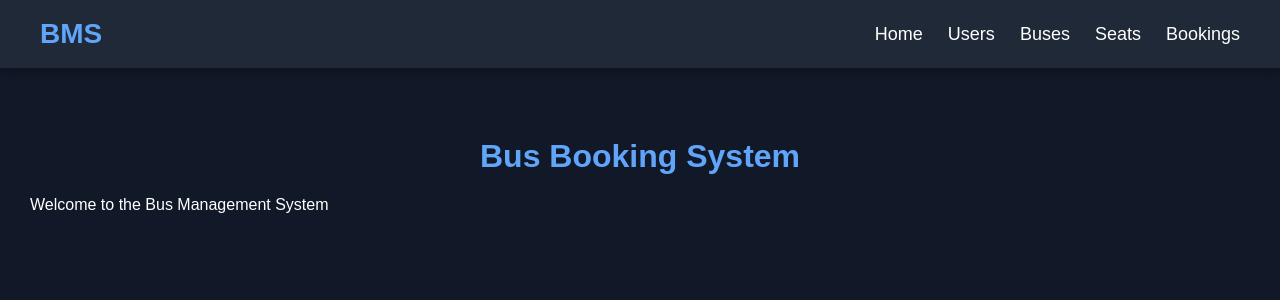
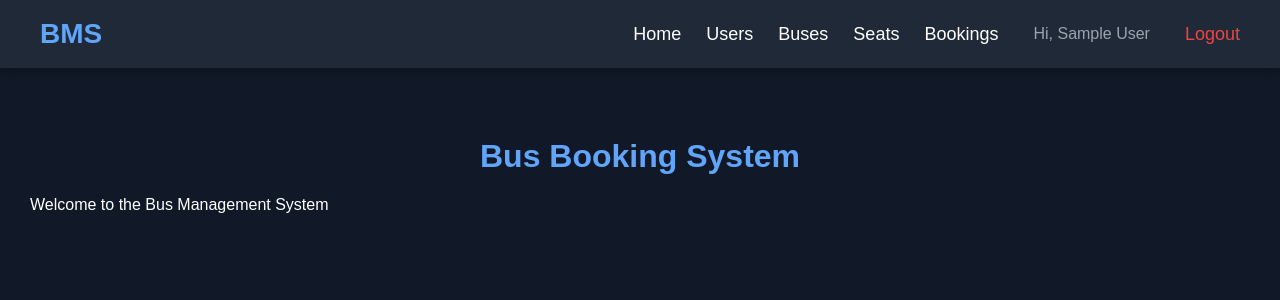
Before and after one commit to srivardhan1107/Bus-Booking, a React (Vite) app in the folder busbooking-frontend/: page / in a window 1280 px wide. Shown: the top 300 px of the page. Built offline with nearby package versions, Linux system fonts and the light colour scheme; sample sign-in values are in the browser's storage.

Commit message:
sruchen 3rd time changed

```diff
--- a/busbooking-frontend/src/components/Navbar.jsx
+++ b/busbooking-frontend/src/components/Navbar.jsx
@@ -1,29 +1,46 @@
-import { Link } from "react-router-dom";
+import { Link, useNavigate } from "react-router-dom";
+import { useContext } from "react";
+import { AuthContext } from "../context/AuthContext";
 
 const Navbar = () => {
+  const { user, logout } = useContext(AuthContext);
+  const navigate = useNavigate();
+
+  const handleLogout = () => {
+    logout();
+    navigate("/login");
+  };
 
   return (
-
     <nav className="navbar">
-
       <h2 className="logo">
-        BMS
+        <Link to="/" style={{ color: 'inherit', textDecoration: 'none' }}>BMS</Link>
       </h2>
-
       <div className="nav-links">
-
-        <Link to="/">Home</Link>
-
-        <Link to="/users">Users</Link>
-
-        <Link to="/buses">Buses</Link>
-
-        <Link to="/seats">Seats</Link>
-
-        <Link to="/bookings">Bookings</Link>
-
+        {user ? (
+          <>
+            <Link to="/">Home</Link>
+            <Link to="/users">Users</Link>
+            <Link to="/buses">Buses</Link>
+            <Link to="/seats">Seats</Link>
+            <Link to="/bookings">Bookings</Link>
+            <span style={{ color: '#9ca3af', margin: '0 10px', display: 'flex', alignItems: 'center', fontSize: '16px' }}>
+               Hi, {user.name}
+            </span>
+            <button
+                onClick={handleLogout}
+                style={{ background: 'none', border: 'none', color: '#ef4444', cursor: 'pointer', fontSize: '18px', fontWeight: '500', padding: 0 }}
+            >
+                Logout
+            </button>
+          </>
+        ) : (
+          <>
+            <Link to="/login">Login</Link>
+            <Link to="/register">Register</Link>
+          </>
+        )}
       </div>
-
     </nav>
   );
 };
```
